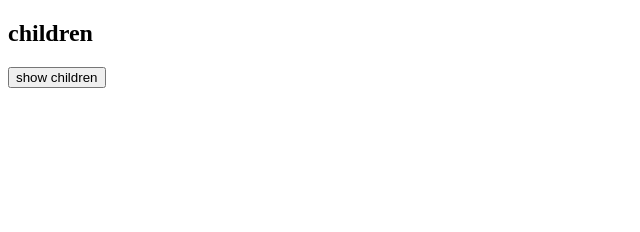
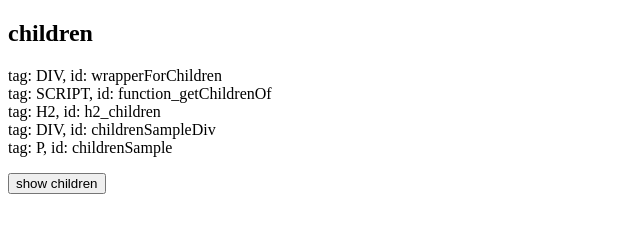
Before and after one commit to oprince/JBFullStack29, a plain HTML site: page Ex/2021-11-25/element.html in a window 1280 px wide. Both pictures are taken after a click on the button "show children". Shown: the whole page, without its empty margins (0-640 px from the left). Drawn offline with Linux system fonts and the light colour scheme.

Commit message:
Solution for Ex 5, 2021-11-25

```diff
--- a/Ex/2021-11-25/element.html
+++ b/Ex/2021-11-25/element.html
@@ -8,21 +8,15 @@
             <script id='function_getChildrenOf'>
                 function showChildren(elementId){
                     let resultString = getChildrenOf(elementId);
-                    document.getElementById('childrenSample').innerHTML =  elementsString;
+                    document.getElementById('childrenSample').innerHTML =  resultString;
                 }
                 function getChildrenOf(elementId){
                     let children = document.getElementById(elementId).children;
-                    let elementsString = "";
+                    let elementsString = `tag: ${document.getElementById(elementId).tagName}, id: ${elementId}<br>`;
                     for (let index = 0; index < children.length; index++) {
                         let element = children[index];
-                        grandChildren = element.children;
-                        console.log('grandChildren.length ', grandChildren.length);
-                        if (grandChildren.length > 0){
-                            for (let i = 0; i < grandChildren.length; i++){
-                                elementsString += getChildrenOf(grandChildren[i].id)
-                            }
-                        }
-                        elementsString += `tag: ${element.tagName}, id: ${element.id}<br>`;
+                        if (element.id != null && element.id != "")
+                            elementsString += getChildrenOf(element.id);
                     }
                     return elementsString;
                 }
```
